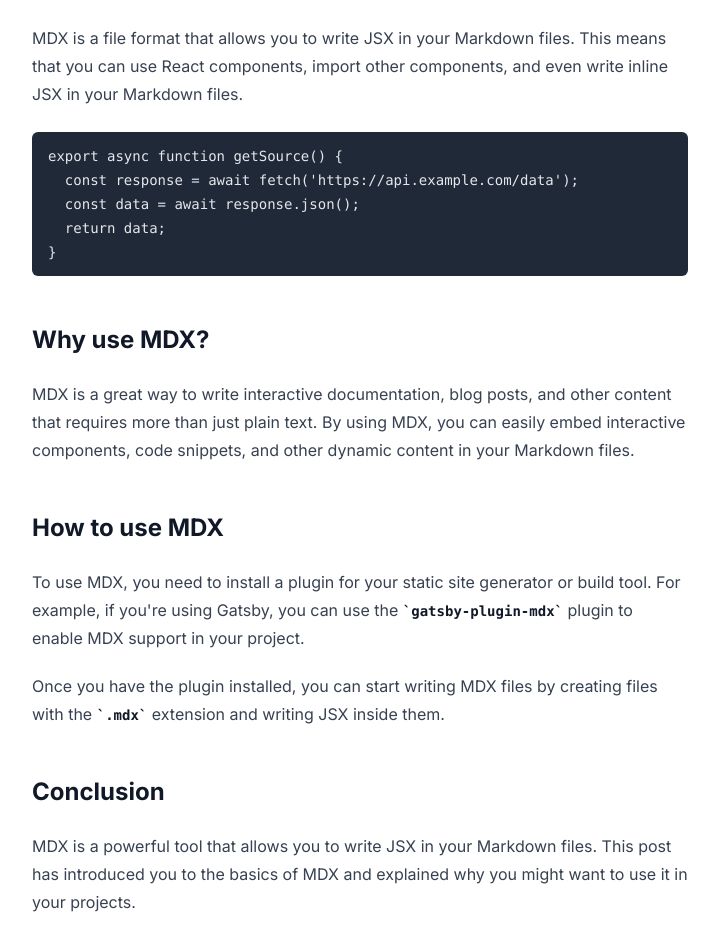
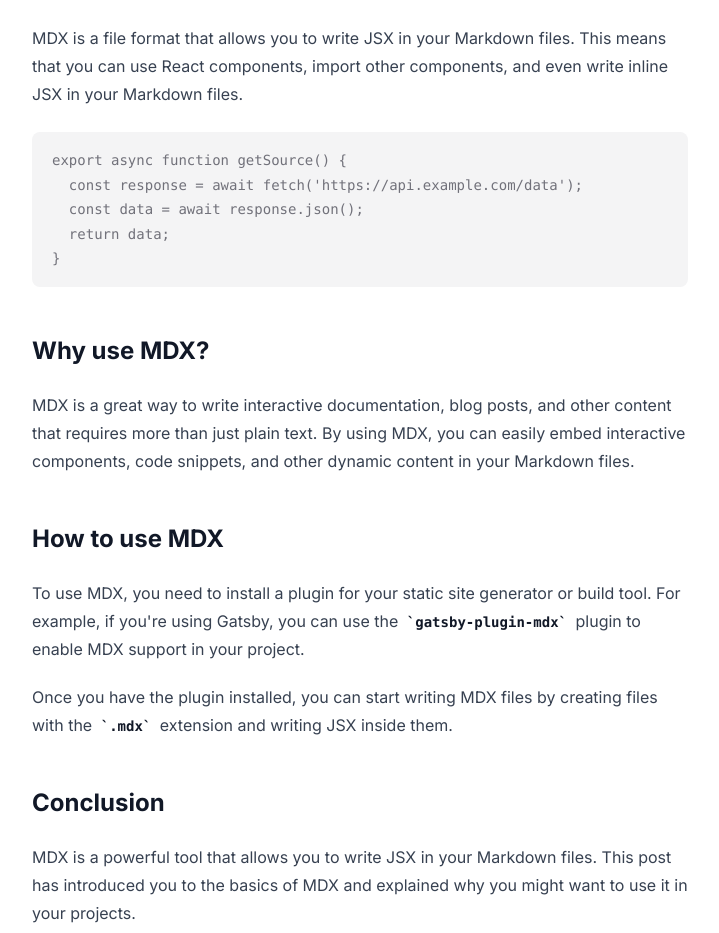
Before and after one commit to fikrirakala/next-portfolio, a Next.js app: page /posts/introduction-to-mdx in a window 1280 px wide. Shown: the part 840-1773 px from the top of the page, without its empty margins (256-975 px from the left). Built offline with nearby package versions, Linux system fonts and the light colour scheme; a web font is replaced by a local one.

Commit message:
Style mdx content

```diff
--- a/src/app/globals.css
+++ b/src/app/globals.css
@@ -67,4 +67,21 @@
   body {
     @apply bg-background text-foreground;
   }
+
+  .prose pre {
+    @apply overflow-x-auto rounded-lg bg-accent px-5 py-4 text-sm text-muted-foreground;
+  }
+
+  .prose code {
+    @apply rounded-lg px-1 py-0.5;
+  }
+
+  .prose pre code {
+    @apply p-0;
+    line-height: 1.75;
+  }
+
+  .prose code span {
+    @apply font-medium;
+  }
 }
```
